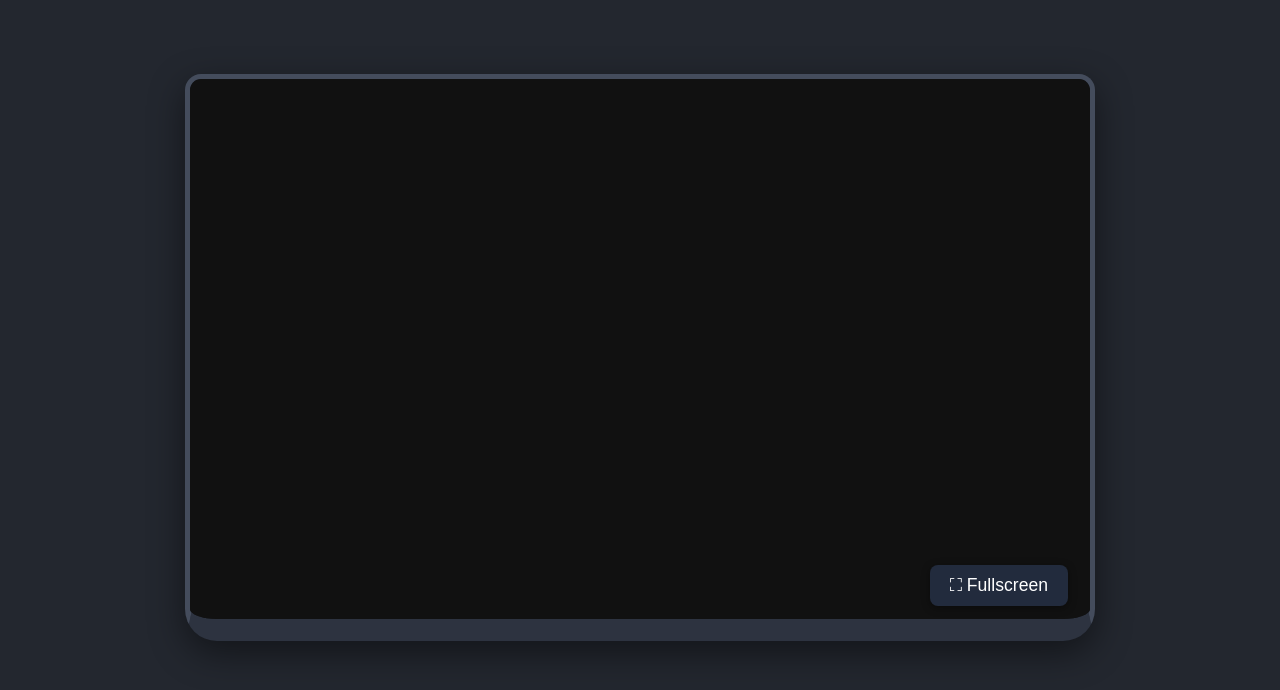
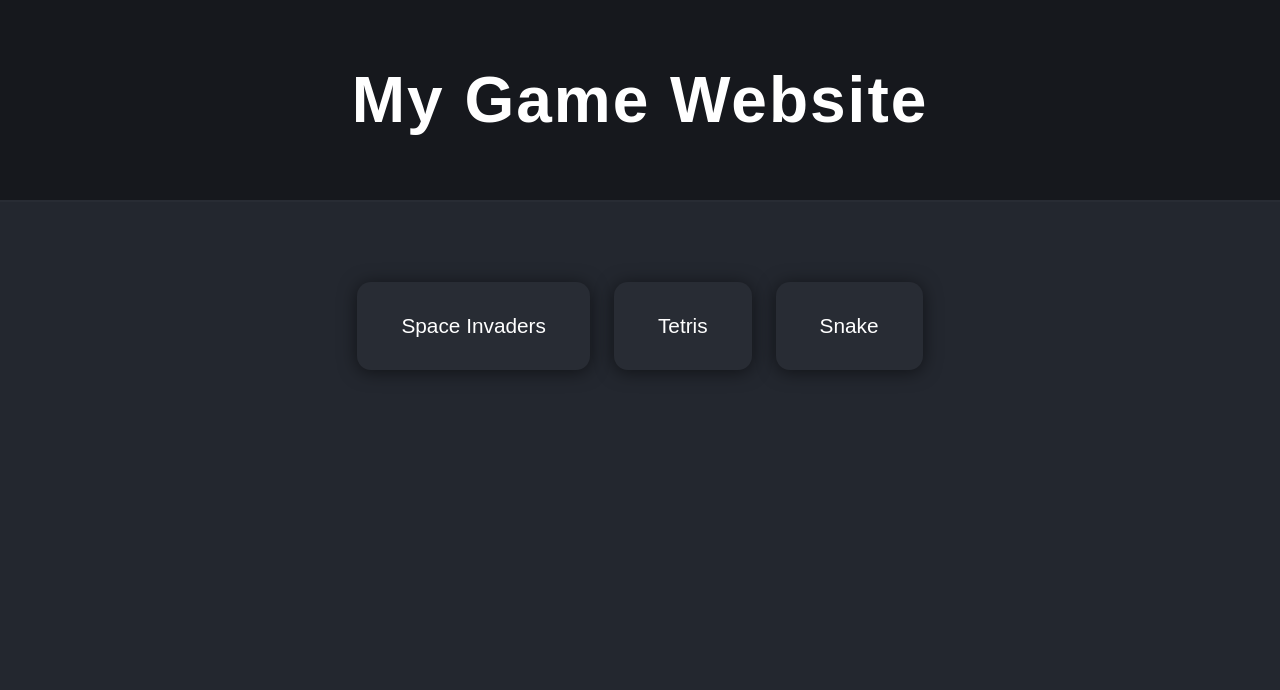
Before and after one commit to hellohellorizzyskib/epic-thing, a plain HTML site: page my_folder/index.html in a window 1280 px wide. Drawn offline with Linux system fonts and the light colour scheme; files that its build step writes are made by us from their sources.

Commit message:
Update index.html

```diff
--- a/my_folder/index.html
+++ b/my_folder/index.html
@@ -2,23 +2,25 @@
 <html lang="en">
 <head>
   <meta charset="UTF-8">
-  <title id="game-title">Game</title>
+  <title>My Game Website</title>
   <link rel="stylesheet" href="styles.css">
 </head>
 <body>
-  <div class="game-header">
-    <span id="game-name"></span>
-    <div class="suggestions" id="suggestions"></div>
-  </div>
-  <div class="game-container">
-    <div class="game-box" id="game-box">
-      <iframe id="game-frame" src="" frameborder="0" allowfullscreen></iframe>
-      <button class="fullscreen-btn" onclick="goFullscreen()">⛶ Fullscreen</button>
+  <header>
+    <h1>My Game Website</h1>
+  </header>
+  <main id="homepage">
+    <div class="game-buttons">
+      <button onclick="goToGame('game1')">Space Invaders</button>
+      <button onclick="goToGame('game2')">Tetris</button>
+      <button onclick="goToGame('game3')">Snake</button>
+      <!-- Add more buttons for your games here -->
     </div>
-  </div>
-  <script src="scripts.js"></script>
+  </main>
   <script>
-    initGamePage();
+    function goToGame(game) {
+      window.location.href = game + '.html';
+    }
   </script>
 </body>
 </html>
```
